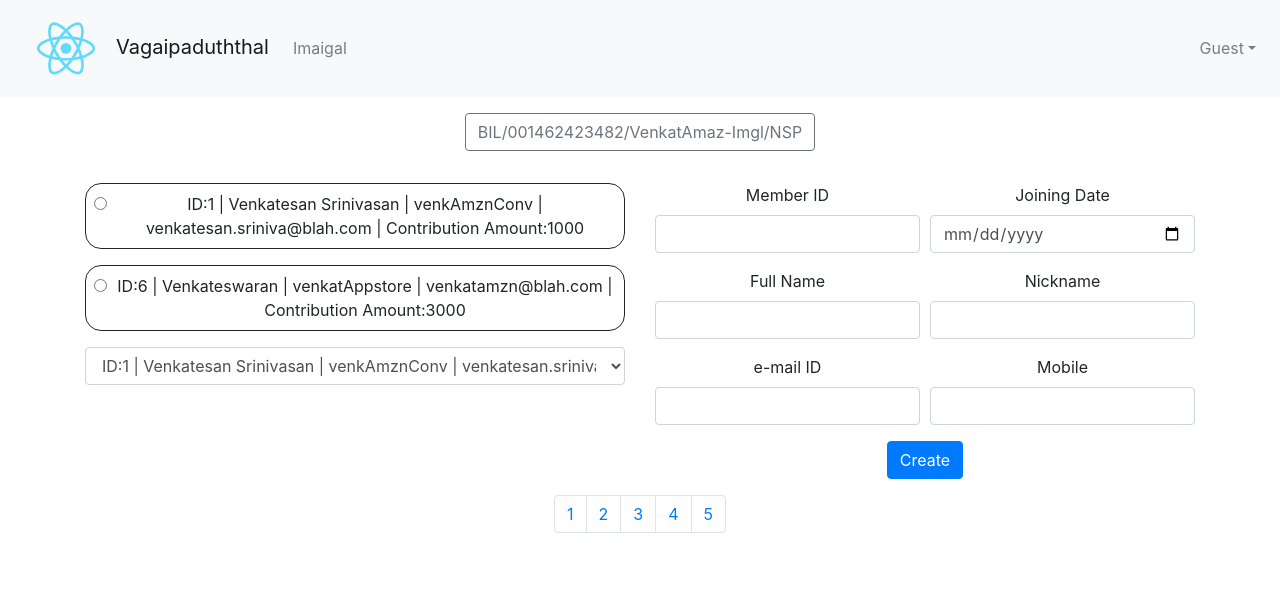
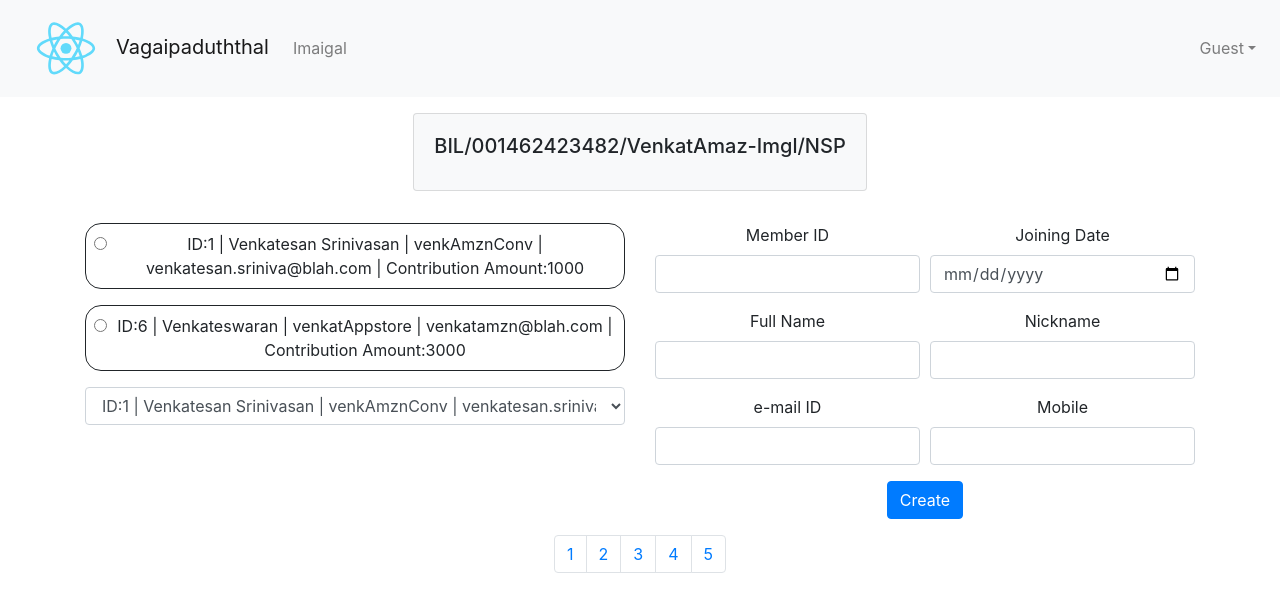
Before and after one commit to vvs29/vagaipaduththal, a React (Create React App) app: page / in a window 1280 px wide. Shown: the top 612 px of the page. Built offline with nearby package versions, Linux system fonts and the light colour scheme.

Commit message:
Deployment to github pages

```diff
--- a/package.json
+++ b/package.json
@@ -2,16 +2,20 @@
   "name": "vagaipaduththal",
   "version": "0.1.0",
   "private": true,
+  "homepage": "https://vvs29.github.io/vagaipaduththal",
   "dependencies": {
     "@testing-library/jest-dom": "^4.2.4",
     "@testing-library/react": "^9.4.0",
     "@testing-library/user-event": "^7.2.1",
+    "gh-pages": "^2.2.0",
     "react": "^16.12.0",
     "react-bootstrap": "^1.0.0-beta.16",
     "react-dom": "^16.12.0",
     "react-scripts": "3.3.1"
   },
   "scripts": {
+    "predeploy": "npm run build",
+    "deploy": "gh-pages -d build",
     "start": "react-scripts start",
     "build": "react-scripts build",
     "test": "react-scripts test",
--- a/src/Classifier.js
+++ b/src/Classifier.js
@@ -3,7 +3,7 @@ import Pagination from 'react-bootstrap/Pagination'
 import Container from 'react-bootstrap/Container'
 import Row from 'react-bootstrap/Row'
 import Col from 'react-bootstrap/Col'
-import Button from 'react-bootstrap/Button'
+import Card from 'react-bootstrap/Card'
 import CreateMember from './CreateMember'
 import Suggestions from './Suggestions'
 
@@ -14,7 +14,12 @@ class InputString extends React.Component {
 
     render() {
         return (
-            <Button variant="outline-secondary">{this.props.value}</Button>
+            <Card bg="light" style={{display:"inline-block"}}>
+                <Card.Body>
+                    <Card.Title>{this.props.value}</Card.Title>
+                </Card.Body>
+            </Card>
+            //<Button variant="outline-secondary">{this.props.value}</Button>
         );
     }
 }
```
Also changed, not shown: 1 other file (tests, documents, lock files or other folders).
